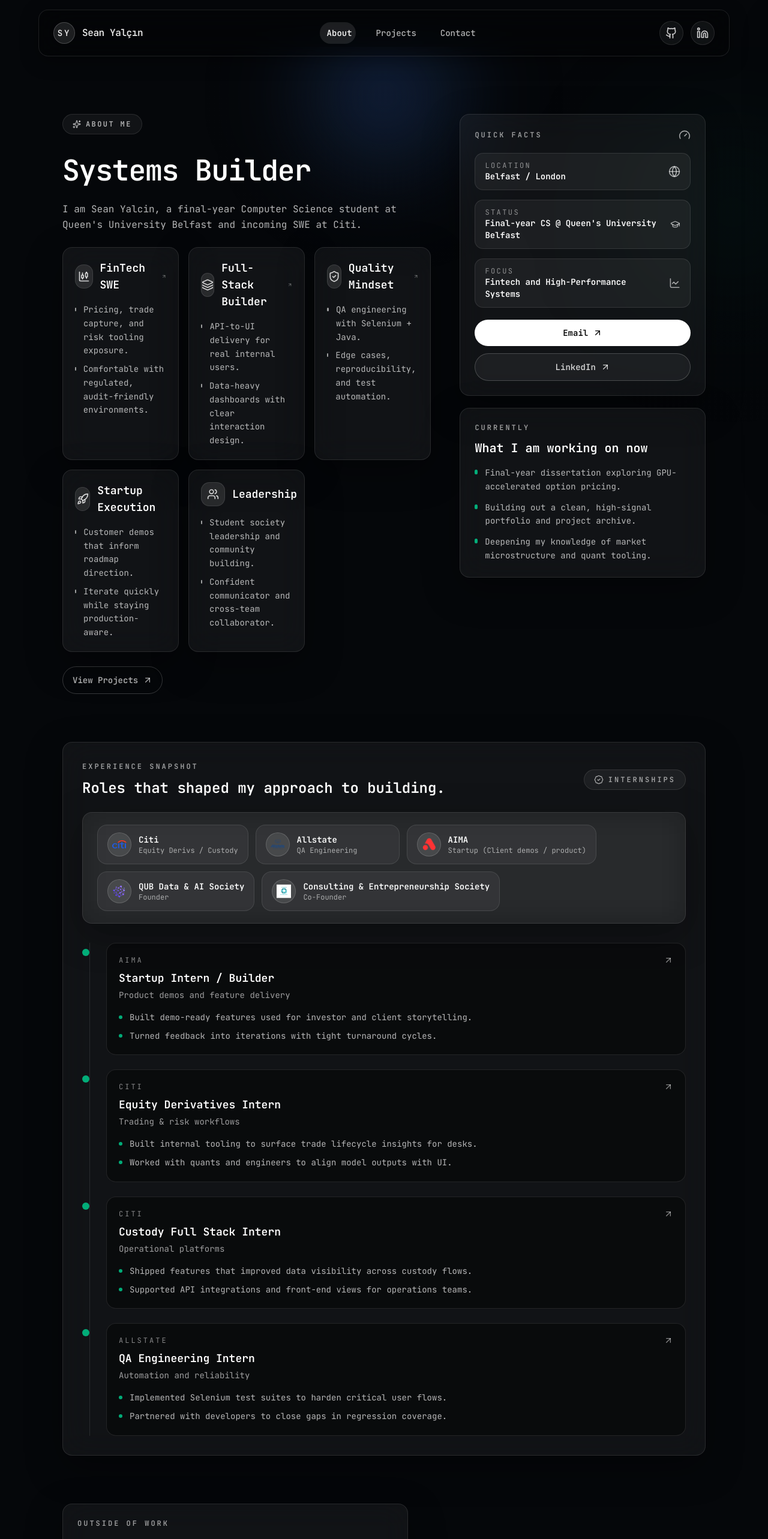
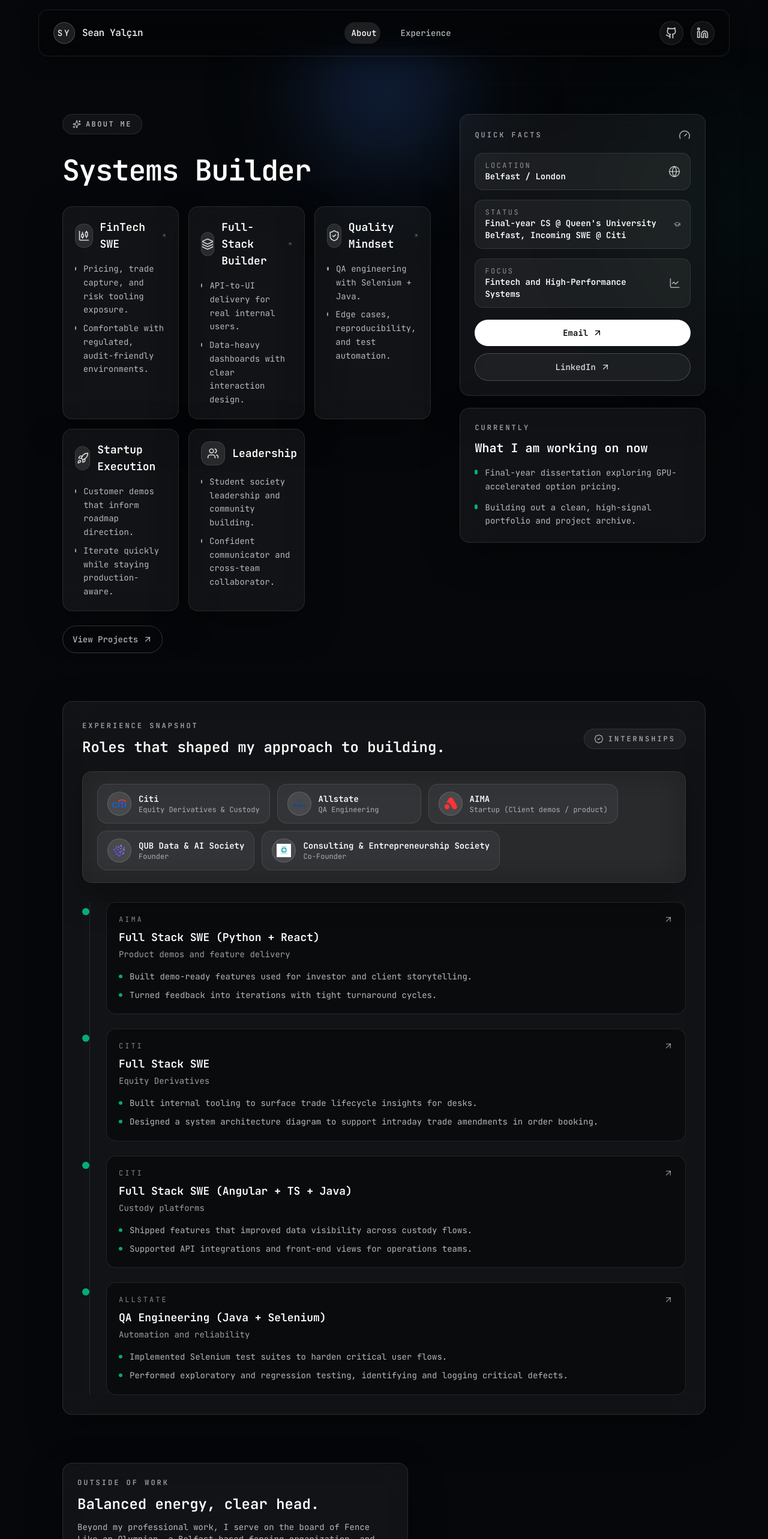
Before and after one commit to syalc1234/portfolio, a Next.js app: page /about in a window 1280 px wide. Shown: the top 2566 px of the page at 60% size. Built offline with nearby package versions, Linux system fonts and the light colour scheme.

Commit message:
Made tweaks to the writing.

```diff
--- a/app/layout.tsx
+++ b/app/layout.tsx
@@ -10,8 +10,8 @@ const jetBrainsMono = JetBrains_Mono({
 });
 
 export const metadata: Metadata = {
-  title: "Create Next App",
-  description: "Generated by create next app",
+  title: "Sean's Website",
+  description: "Have a look around",
 };
 
 export default function RootLayout({
--- a/components/AboutSection.tsx
+++ b/components/AboutSection.tsx
@@ -65,7 +65,7 @@ const highlights = [
 const experience = [
   {
     company: "AIMA",
-    role: "Startup Intern / Builder",
+    role: "Full Stack SWE (Python + React)",
     focus: "Product demos and feature delivery",
     bullets: [
       "Built demo-ready features used for investor and client storytelling.",
@@ -74,17 +74,17 @@ const experience = [
   },
   {
     company: "Citi",
-    role: "Equity Derivatives Intern",
-    focus: "Trading & risk workflows",
+    role: "Full Stack SWE",
+    focus: "Equity Derivatives",
     bullets: [
       "Built internal tooling to surface trade lifecycle insights for desks.",
-      "Worked with quants and engineers to align model outputs with UI.",
+      "Designed a system architecture diagram to support intraday trade amendments in order booking."
     ],
   },
   {
     company: "Citi",
-    role: "Custody Full Stack Intern",
-    focus: "Operational platforms",
+    role: "Full Stack SWE (Angular + TS + Java)",
+    focus: "Custody platforms",
     bullets: [
       "Shipped features that improved data visibility across custody flows.",
       "Supported API integrations and front-end views for operations teams.",
@@ -92,11 +92,11 @@ const experience = [
   },
   {
     company: "Allstate",
-    role: "QA Engineering Intern",
+    role: "QA Engineering (Java + Selenium)",
     focus: "Automation and reliability",
     bullets: [
       "Implemented Selenium test suites to harden critical user flows.",
-      "Partnered with developers to close gaps in regression coverage.",
+      "Performed exploratory and regression testing, identifying and logging critical defects.",
     ],
   },
 
@@ -105,7 +105,6 @@ const experience = [
 const nowItems = [
   "Final-year dissertation exploring GPU-accelerated option pricing.",
   "Building out a clean, high-signal portfolio and project archive.",
-  "Deepening my knowledge of market microstructure and quant tooling.",
 ];
 
 const outsideTags = [
@@ -124,7 +123,7 @@ const quickFacts = [
   },
   {
     label: "Status",
-    value: "Final-year CS @ Queen's University Belfast",
+    value: "Final-year CS @ Queen's University Belfast, Incoming SWE @ Citi",
     icon: GraduationCap,
   },
   {
@@ -163,10 +162,6 @@ export default function AboutSection() {
                   <h2 className="text-balance text-[clamp(1.75rem,6vw,3rem)] font-semibold tracking-tight text-white">
                     Systems Builder
                   </h2>
-                  <p className="max-w-prose text-sm leading-relaxed text-white/70 sm:text-base">
-                    I am Sean Yalcin, a final-year Computer Science student at Queen&apos;s
-                    University Belfast and incoming SWE at Citi.
-                  </p>
                 </div>
 
                 <div
@@ -276,7 +271,7 @@ export default function AboutSection() {
       </section>
 
 
-      <section className="relative">
+      <section id="experience" className="relative">
         <div className="page-container section-space">
 
           <div className={`${cardBase} p-5 sm:p-8`}>
@@ -348,9 +343,7 @@ export default function AboutSection() {
                 Balanced energy, clear head.
               </h3>
               <p className="mt-3 max-w-prose text-sm text-white/70">
-                I stay sharp by keeping the routine simple and the community close.
-                Running keeps me grounded, golf keeps me patient, and volunteering
-                keeps me connected.
+                Beyond my professional work, I serve on the board of Fence Like an Olympian, a Belfast-based fencing organization, and work as a Crew Trainer at McDonald's. In my personal time, I enjoy staying active through golf, running, and going to the gym.
               </p>
               <div className="mt-5 flex flex-wrap gap-3">
                 {outsideTags.map((tag) => (
--- a/components/Navbar.tsx
+++ b/components/Navbar.tsx
@@ -11,8 +11,7 @@ type NavItem = {
 
 const NAV_ITEMS: NavItem[] = [
   { id: "about", label: "About" },
-  { id: "projects", label: "Projects" },
-  { id: "contact", label: "Contact" },
+  { id: "experience", label: "Experience" },
 ];
 
 const ICON_BUTTON =
--- a/components/ProofStrip.tsx
+++ b/components/ProofStrip.tsx
@@ -21,7 +21,7 @@ type ProofStripProps = {
 const ITEMS: ProofItem[] = [
   {
     org: "Citi",
-    role: "Equity Derivs / Custody",
+    role: "Equity Derivatives & Custody",
     logoSrc: "/Citi_logo_March_2023.svg.png",
     logoAlt: "Citi logo",
   },
--- a/components/TechCarousel.tsx
+++ b/components/TechCarousel.tsx
@@ -1,5 +1,5 @@
 import { FaJava } from "react-icons/fa";
-import { SiAngular, SiDocker, SiPython, SiReact, SiTypescript } from "react-icons/si";
+import { SiAngular, SiDocker, SiPython, SiReact, SiTypescript, SiRedhat, SiVercel } from "react-icons/si";
 
 const TECH = [
   { name: "Java", Icon: FaJava, color: "#F97316" },
@@ -7,7 +7,9 @@ const TECH = [
   { name: "TypeScript", Icon: SiTypescript, color: "#60A5FA" },
   { name: "React", Icon: SiReact, color: "#22D3EE" },
   { name: "Python", Icon: SiPython, color: "#F59E0B" },
-  { name: "Angular", Icon: SiAngular, color: "#F43F5E" }
+  { name: "Angular", Icon: SiAngular, color: "#F43F5E" },
+  { name: "RHEL", Icon: SiRedhat , color: "#EE0000" },
+  { name: "Vercel", Icon: SiVercel  , color: "#000000" }
 ];
 
 function Track({ reverse = false }: { reverse?: boolean }) {
```
